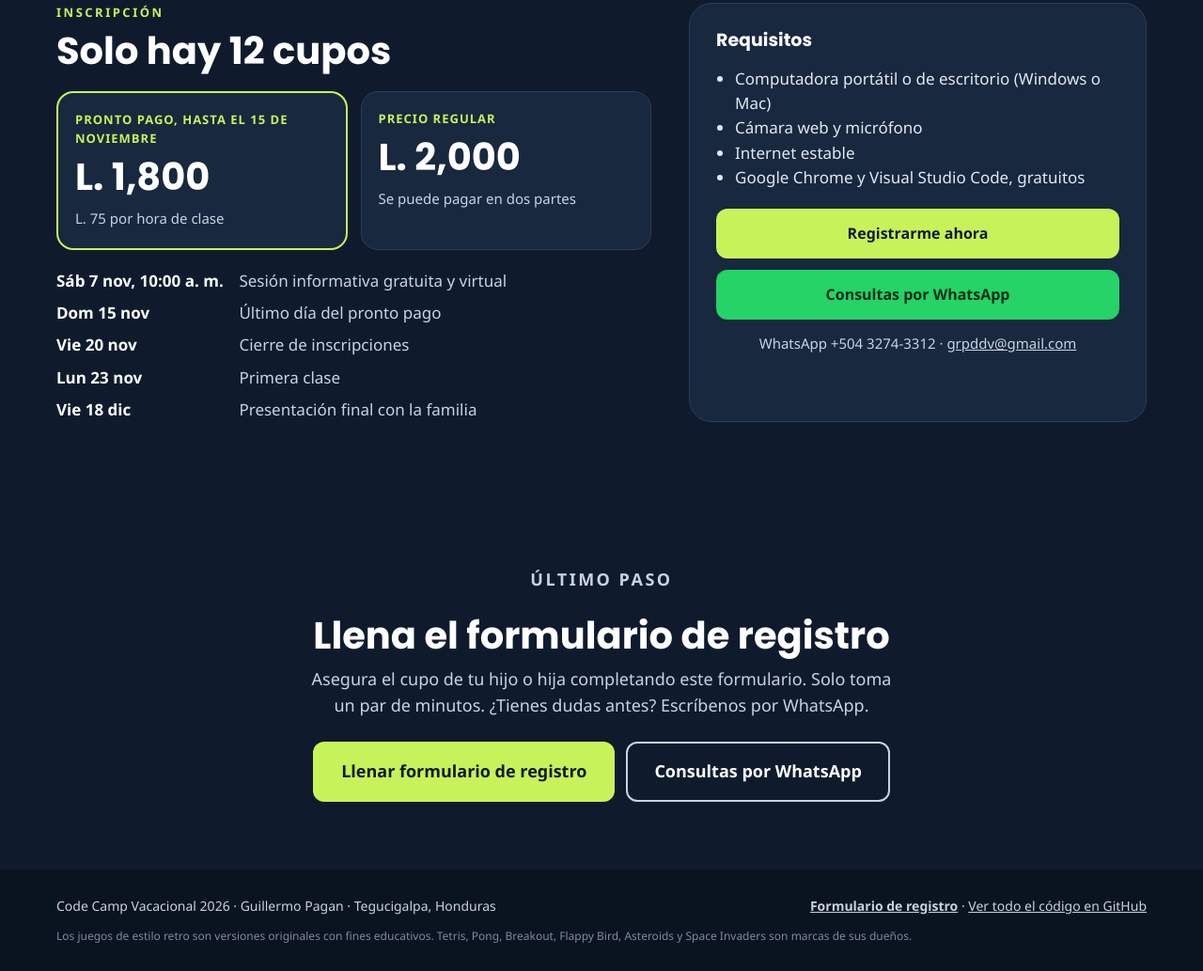
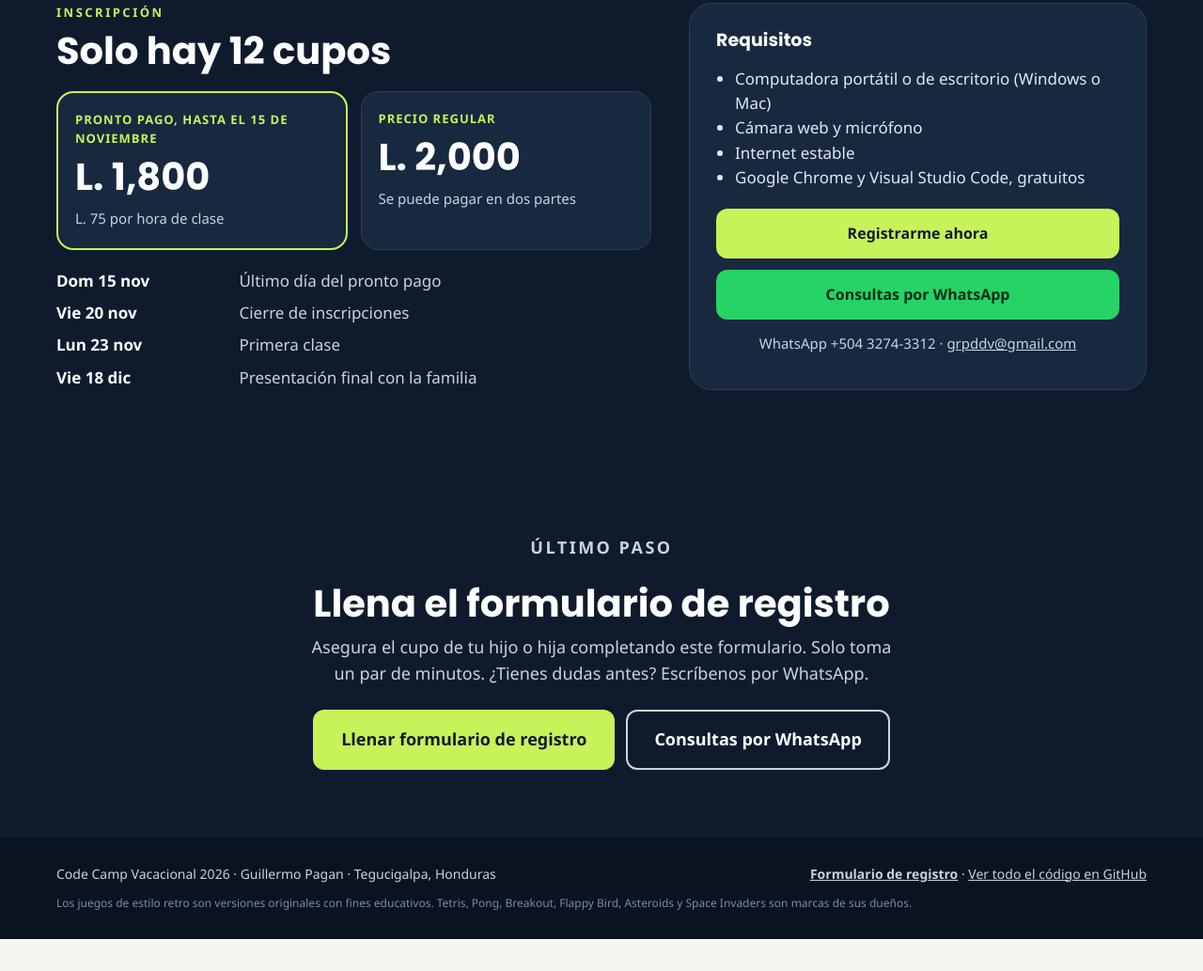
Before and after one commit to gpagan/sitio-code-camp-2026, a plain HTML site: page index.html in a window 1280 px wide. Shown: the part 8524-9557 px from the top of the page at 94% size. After the commit the page ends 9523 px from the top, so only its background shows below. Drawn offline with Linux system fonts and the light colour scheme.

Commit message:
Quita la sesión informativa de la lista de fechas

```diff
--- a/index.html
+++ b/index.html
@@ -200,7 +200,6 @@
             </div>
           </div>
           <ul class="fechas">
-            <li><b>Sáb 7 nov, 10:00 a. m.</b> Sesión informativa gratuita y virtual</li>
             <li><b>Dom 15 nov</b> Último día del pronto pago</li>
             <li><b>Vie 20 nov</b> Cierre de inscripciones</li>
             <li><b>Lun 23 nov</b> Primera clase</li>
```
